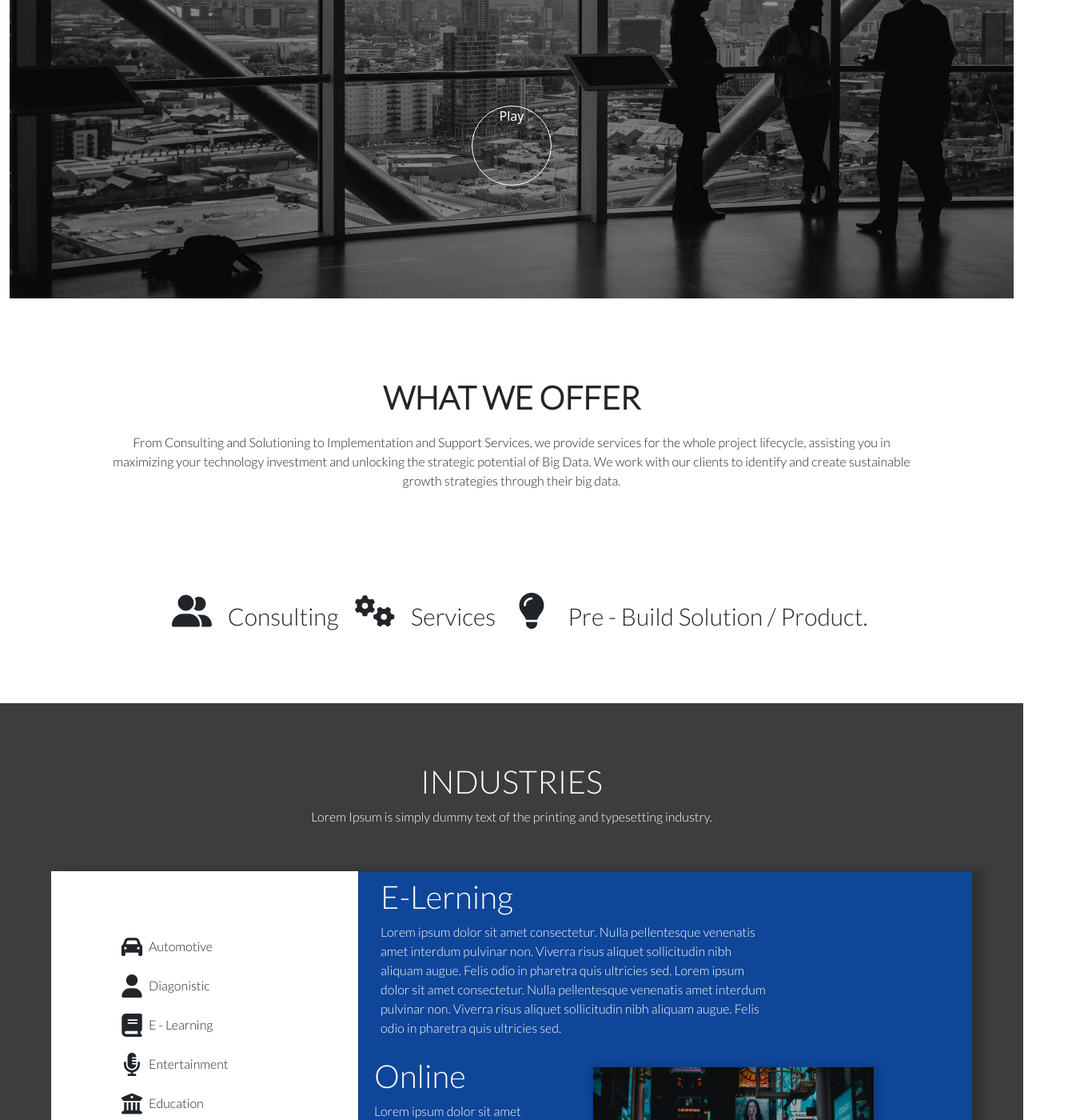
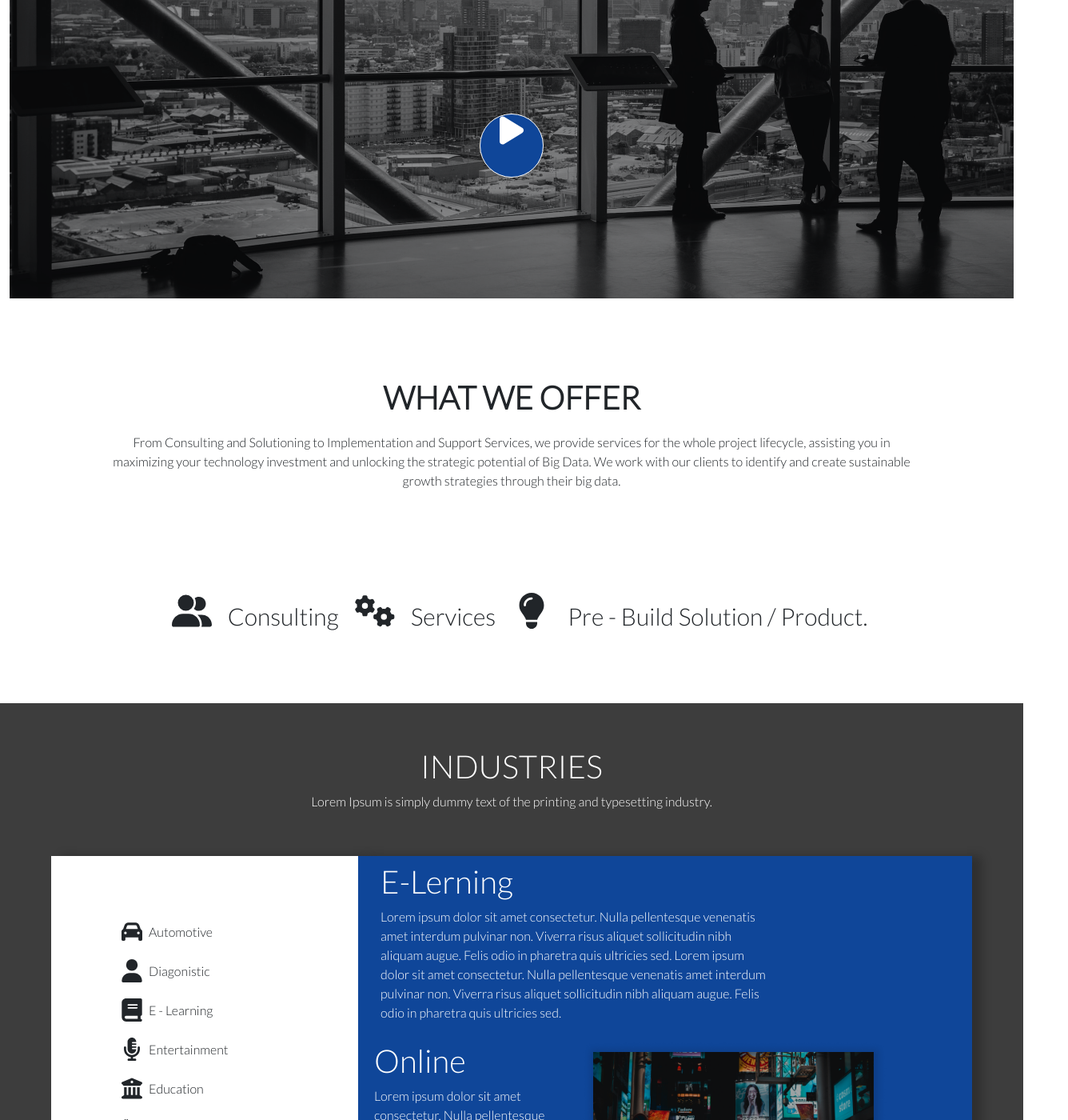
Before and after one commit to Din1998/test-repo, a React (Create React App) app: page / in a window 1280 px wide. Shown: the part 560-1960 px from the top of the page at 80% size, 1336 px wide, since content can reach past the window. Built offline with nearby package versions, Linux system fonts and the light colour scheme.

Commit message:
add about section

```diff
--- a/src/App.js
+++ b/src/App.js
@@ -1,4 +1,5 @@
 import './App.css';
+import About from './components/About';
 import FeatuteSection from './components/FeatureSection1';
 import FeatureSection2 from './components/FeatureSection2';
 import HeroSection from './components/HeroSection';
@@ -10,9 +11,10 @@ function App() {
     <div className="App">
       <NavBar />
       <HeroSection />
-      <FeatuteSection /> {/* add feature section component */}
+      <FeatuteSection /> {/* add feature section component 1*/}
       <IndustrysSection />
-      <FeatureSection2 />
+      <FeatureSection2 /> {/* add feature section component 2 */}
+      <About />
     </div>
   );
 }
--- /dev/null
+++ b/src/StylesFile/about.css
@@ -0,0 +1,24 @@
+.about__section{
+  font-family: 'Lato', sans-serif;
+  height: 846px;
+}
+
+.box{
+  height: 400px;
+  width: 358px;
+  border: 1px solid black;
+
+}
+
+.box-a{
+  background-image: url('../Assist/Rectangle\ 20.png');
+}
+.box-b{
+  background-image: url('../Assist/Rectangle\ 19.png');
+}
+.box-c{
+  background-image: url('../Assist/Rectangle\ 20.png');
+}
+.box-d{
+  background-image: url('../Assist/Rectangle\ 19.png');
+}
--- a/src/StylesFile/herosection.css
+++ b/src/StylesFile/herosection.css
@@ -31,8 +31,14 @@
 
 .circle{
   color: #FFFFFF;
-  height: 100px;
-  width: 100px;
+  height: 80px;
+  width: 80px;
   border: 1px solid white;
+  background-color: #0F4699;
   border-radius: 50%;
 }
+
+.play__icon{
+  width: 40px;
+  height: 40px;
+}
--- a/src/StylesFile/industrySec.css
+++ b/src/StylesFile/industrySec.css
@@ -1,6 +1,6 @@
 .industry__section{
   font-family: 'Lato', sans-serif;
-  height: 843px;
+  height: 846px;
   background: #3D3D3D;
   display: flex;
   flex-direction: column;
@@ -12,7 +12,7 @@
 .title__Box{
   color: white;
   text-align: center;
-  padding: 40px 0px;
+  padding: 0px 0px 40px;
 }
 
 .section__wraper{
--- /dev/null
+++ b/src/components/About.js
@@ -0,0 +1,23 @@
+import '../StylesFile/about.css'
+import { Row,Col } from 'react-bootstrap'
+
+export default function About() {
+  return(
+    <div className='about__section'>
+      <div className='wraper'>
+        <Row>
+            <Col md={3}><div className='box box-a'></div></Col>
+            <Col md={3}><div className='box box-b'></div></Col>
+            <Col md={3}><div className='box box-c'></div></Col>
+            <Col md={3}><div className='box box-d'></div></Col>
+        </Row>
+        <Row>
+            <Col md={3}><div className='box box-b'></div></Col>
+            <Col md={3}><div className='box box-a'></div></Col>
+            <Col md={3}><div className='box box-d'></div></Col>
+            <Col md={3}><div className='box box-c'></div></Col>
+        </Row>
+      </div>
+    </div>
+  )
+}
--- a/src/components/HeroSection.js
+++ b/src/components/HeroSection.js
@@ -1,5 +1,7 @@
 import '../StylesFile/herosection.css'
 import { Container } from 'react-bootstrap'
+import { FontAwesomeIcon } from '@fortawesome/react-fontawesome'
+import { faPlay } from '@fortawesome/free-solid-svg-icons'
 
 
 
@@ -7,18 +9,15 @@ export default function HeroSection () {
   return(
     <Container fluid>
       <div className='heroSection'>
-
         <div className='hero__content_wraper'>
           <div className='hero__text__box'>
             <h1>GROW YOUR BUSINESS WITH INNOVATION SOLUTION</h1>
             <p>AV experstise in providing IT Solutions for any business challanges</p>
           </div>
           <div className='play__btn'>
-            <div className='circle'>Play</div>
+            <div className='circle'><FontAwesomeIcon icon={faPlay} className="play__icon" /></div>
           </div>
         </div>
-
-
     </div>
     </Container>
   )
```
Also changed, not shown: src/Assist/Rectangle 19.png (added), src/Assist/Rectangle 20.png (added).
